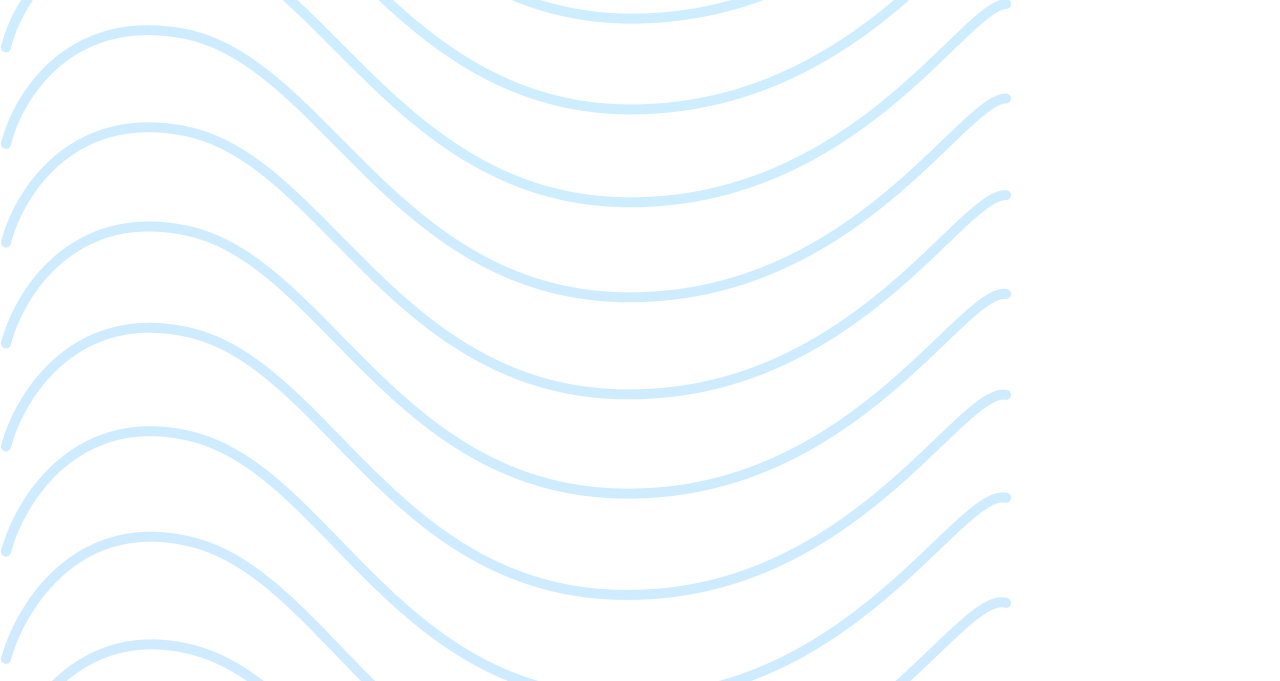
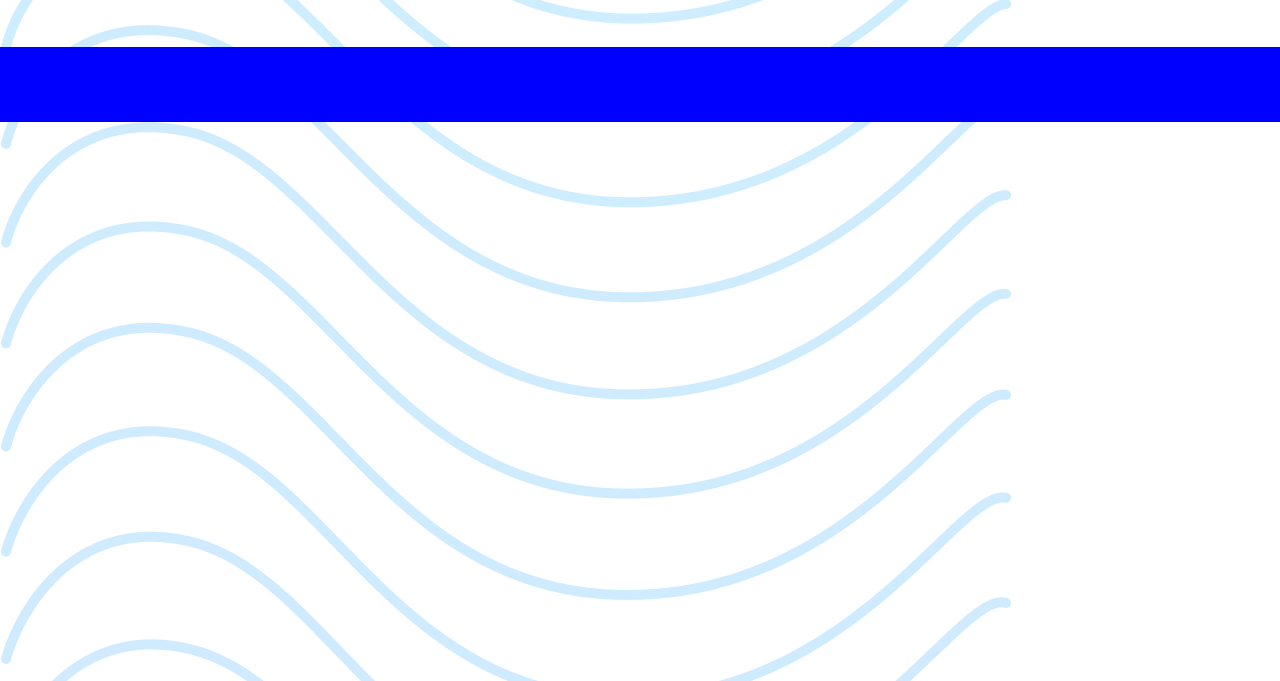
Before and after one commit to KaoProjects/KaoFolio, a plain HTML site: page index.html in a window 1280 px wide. Shown: the part 1979-2660 px from the top of the page. Drawn offline with Linux system fonts and the light colour scheme.

Commit message:
Added separator

```diff
--- a/assets/css/style.css
+++ b/assets/css/style.css
@@ -123,3 +123,10 @@ a {
 
     max-width: 100%;
 }
+
+#separator{
+    width: 100%;
+    height: 75px;
+    margin: 40px 0;
+    background-color: blue;
+}
```
Also changed, not shown: index.html (+3 -1 lines).
